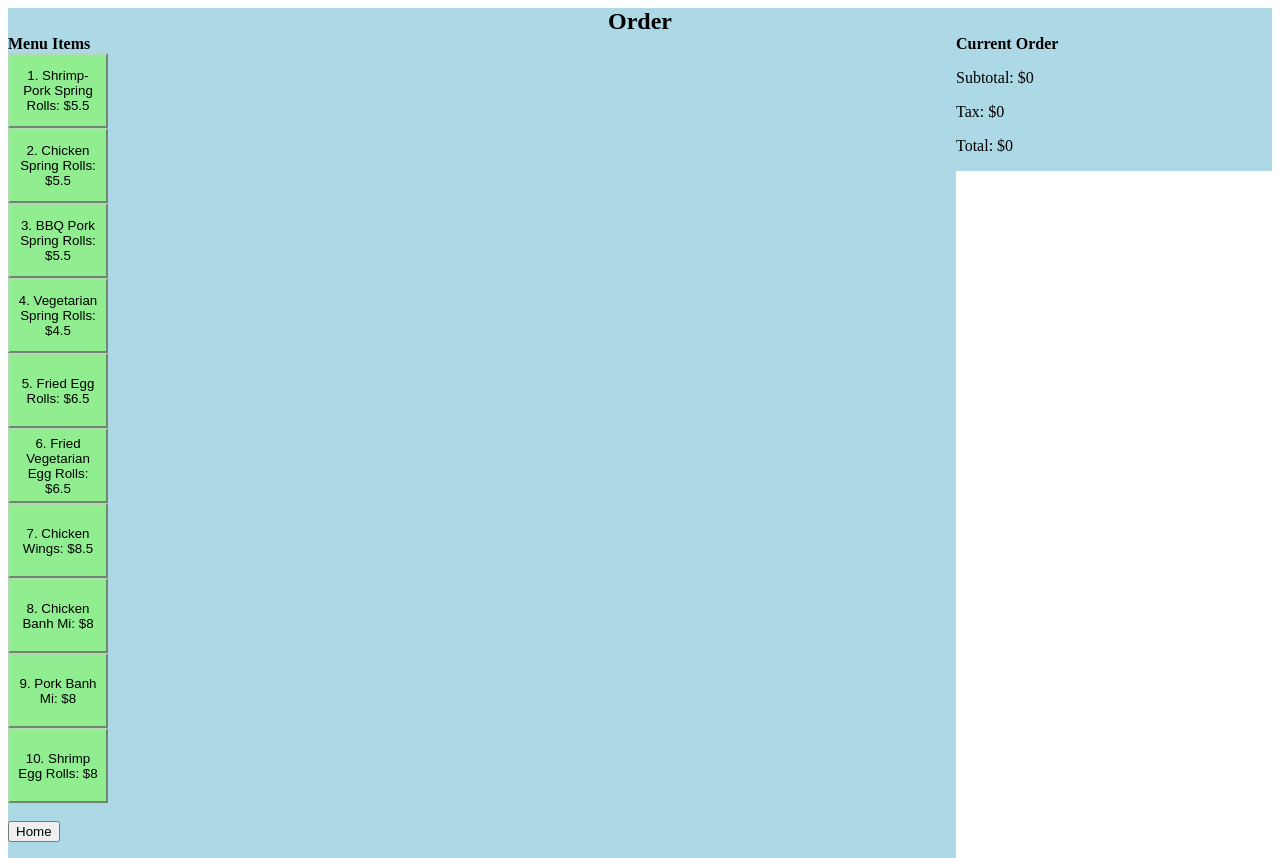
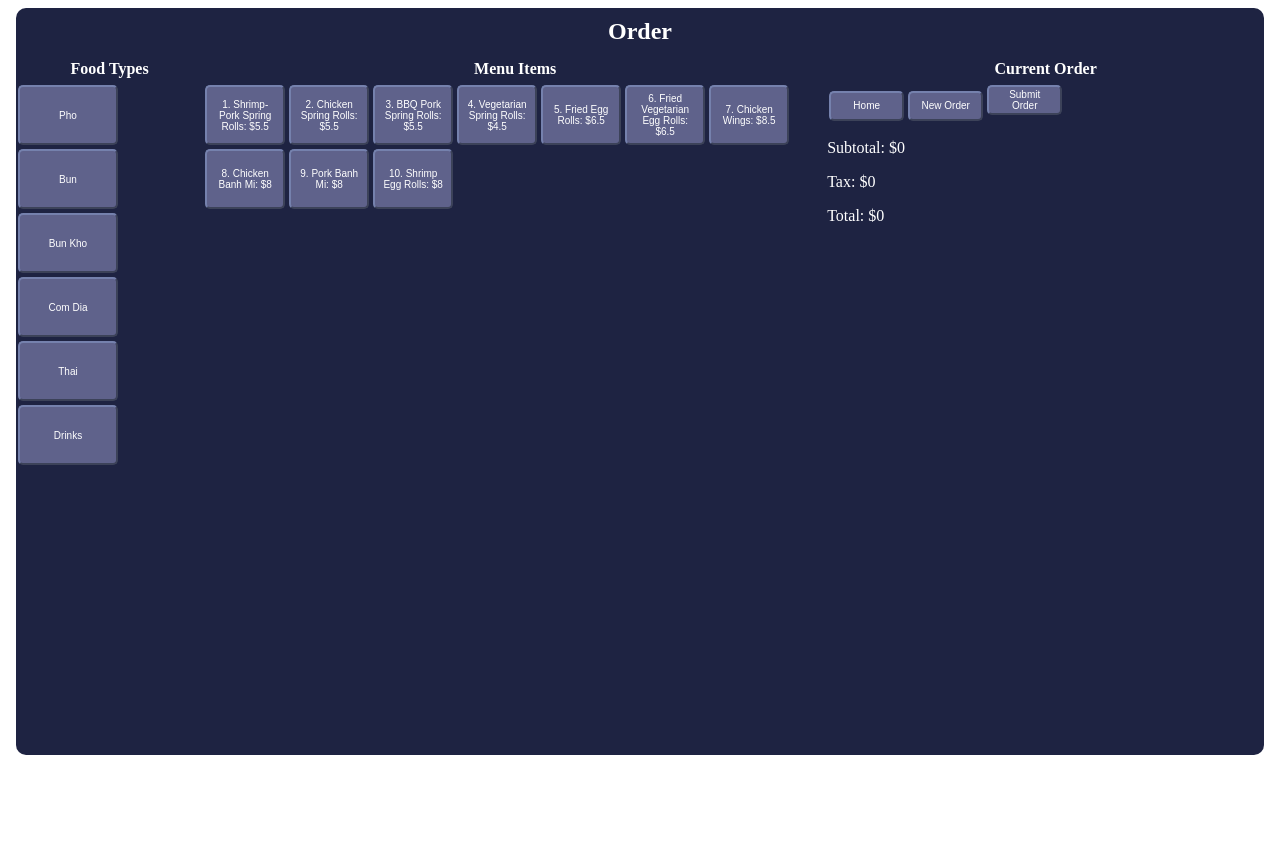
Before and after one commit to nathaniel-nguyen/pos, an Angular app in the folder system/: page /order in a window 1280 px wide. After the commit the page ends 800 px from the top, so only its background shows below. Built offline with nearby package versions, Linux system fonts and the light colour scheme.

Commit message:
Worked on CSS styling to make the app look more appealing.

```diff
--- a/system/src/app/order.service.ts
+++ b/system/src/app/order.service.ts
@@ -1,9 +1,12 @@
+import { isNgTemplate } from '@angular/compiler';
 import { Injectable } from '@angular/core';
 
 @Injectable({
   providedIn: 'root'
 })
 export class OrderService {
+  constructor() {}
+
   menuItems = [
     { id: 1, name: "Shrimp-Pork Spring Rolls", price: 5.50 },
     { id: 2, name: "Chicken Spring Rolls", price: 5.50 },
@@ -17,17 +20,21 @@ export class OrderService {
     { id: 10, name: "Shrimp Egg Rolls", price: 8.00 },
   ];
 
-  order: { items: MenuItem[], transaction: number, total: number, tax: number, subtotal: number } = { items: [], transaction: 1, total: 0, tax: 0, subtotal: 0 };
-  quantityMap = new Map<number, any>();
+  getMenuItems() {
+    return this.menuItems;
+  }
 
-  constructor() { }
+  order: { items: Map<MenuItem, any>, transaction: number, subtotal: number,  tax: number, total: number } = { items: new Map<MenuItem, any>(), transaction: 1, subtotal: 0, tax: 0, total: 0 };
 
-  getQuantityMap() {
-    return this.quantityMap;
-  }
+  items = Array.from(this.order.items.keys());
+  amounts = Array.from(this.order.items.values());
 
   getSubtotal(): number {
     return this.order.subtotal;
+  }
+
+  getTax(): number {
+    return (Math.round(this.order.subtotal * 0.07 * 100) / 100);
   }
 
   getTotal(subtotal: number, tax: number): number {
@@ -35,30 +42,37 @@ export class OrderService {
     return total;
   }
 
-  getTax(): number {
-    return (Math.round(this.order.subtotal * 0.07 * 100) / 100);
+  getMenuItemID(menuItem: MenuItem): number {
+    return menuItem.id;
   }
 
-  getMenuItems() {
-    return this.menuItems;
+  sort(): void {
+    let tempItem = undefined;
+    let tempAmount = undefined;
+    for (let i = 0; i < this.items.length; i++) {
+      if (this.getMenuItemID(this.items[i]) > this.getMenuItemID(this.items[i + 1])) {
+        tempItem = this.items[i];
+        this.items[i] = this.items[i + 1];
+        this.items[i + 1] = tempItem;
+        tempAmount = this.amounts[i];
+        this.amounts[i] = this.amounts[i + 1];
+        this.amounts[i + 1] = tempAmount;
+      }
+    }
   }
 
-  getOrder() {
-    this.order.items.sort((a, b) => {
-      if (a.id > b.id) {
-        return 1;
-      }
-      if (a.id < b.id) {
-        return -1;
-      }
-      return 0;
-    });
-    return this.order;
+  getItems() {
+    return this.items;
+  }
+
+  getAmounts() {
+    return this.amounts;
   }
 
   newOrder(): void {
-    this.order = { items: [], transaction: this.order.transaction + 1, total: 0, tax: 0, subtotal: 0 };
-    this.quantityMap.clear;
+    this.order = { items: new Map<MenuItem, any>(), transaction: this.order.transaction + 1, subtotal: 0, tax: 0, total: 0 };
+    this.items = [];
+    this.amounts = [];
   }
 
   getItem(id: number): MenuItem {
@@ -66,24 +80,30 @@ export class OrderService {
   }
 
   addItemToOrder(id: number): void {
-    if (!this.quantityMap.has(id)) {
-      this.order.items.push(this.getItem(id));
-      this.quantityMap.set(id, 1);
-      this.getOrder().subtotal += this.getItem(id).price;
+    if (!this.order.items.has(this.getItem(id))) {
+      this.order.items.set(this.getItem(id), 1);
+      this.order.subtotal += this.getItem(id).price;
+      this.items = Array.from(this.order.items.keys());
+      this.amounts = Array.from(this.order.items.values());
     } else {
-      this.quantityMap.set(id, this.quantityMap.get(id) + 1);
-      this.getOrder().subtotal += this.getItem(id).price;
+      this.order.items.set(this.getItem(id), this.order.items.get(this.getItem(id)) + 1);
+      this.order.subtotal += this.getItem(id).price;
+      this.items = Array.from(this.order.items.keys());
+      this.amounts = Array.from(this.order.items.values());
     }
   }
 
   removeItemFromOrder(id: number): void {
-    if (this.quantityMap.get(id) === 1) {
-      this.order.items.splice(this.order.items.lastIndexOf(this.getItem(id)), 1);
-      this.quantityMap.delete(id);
-      this.getOrder().subtotal -= this.getItem(id).price;
-    } else if (this.quantityMap.get(id) > 1) {
-      this.quantityMap.set(id, this.quantityMap.get(id) - 1);
-      this.getOrder().subtotal -= this.getItem(id).price;
+    if (this.order.items.get(this.getItem(id)) === 1) {
+      this.order.items.delete(this.getItem(id));
+      this.order.subtotal -= this.getItem(id).price;
+      this.items = Array.from(this.order.items.keys());
+      this.amounts = Array.from(this.order.items.values());
+    } else if (this.order.items.get(this.getItem(id)) > 1) {
+      this.order.items.set(this.getItem(id), this.order.items.get(this.getItem(id)) - 1);
+      this.order.subtotal -= this.getItem(id).price;
+      this.items = Array.from(this.order.items.keys());
+      this.amounts = Array.from(this.order.items.values());
     }
   }
 }
--- a/system/src/app/order/order.component.css
+++ b/system/src/app/order/order.component.css
@@ -1,48 +1,112 @@
 .title {
     text-align: center;
-    background-color: lightblue;
-    border-color: lightskyblue;
     margin: 0;
+    padding: 10px;
+    border-top-left-radius: 10px;
+    border-top-right-radius: 10px;
+    background-color: rgb(30, 35, 66);
+    color: white;
+}
+
+.foodTypes {
+    margin: 0;
+    padding: 5px;
+    background-color: rgb(30, 35, 66);
+    text-align: center;
+    color: white;
 }
 
 .menuItems {
-    background-color: lightblue;
-    border-color: lightskyblue;
     margin: 0;
+    padding: 5px;
+    background-color: rgb(30, 35, 66);
+    text-align: center;
+    color: white;
 }
 
 .currentOrder {
-    background-color: lightblue;
-    border-color: lightskyblue;
-    margin:0
+    padding: 5px;
+    margin: 0;
+    text-align: center;
+    background-color: rgb(30, 35, 66);
+    color: white;
 }
 
-.column1 {
+.column1{
     float: left;
-    width: 75%;
-    background-color: lightblue;
-  }
+    width: 15%;
+    height: 700px;
+    background-color: rgb(30, 35, 66);
+    border-bottom-left-radius: 10px;
+}
 
 .column2 {
-    background-color: lightblue;
-    float: left;
-    width: 25%;
-    height: 100%;
+    margin: 0;
+    display: inline-block;
+    width: 50%;
+    height: 700px;
+    background-color: rgb(30, 35, 66);
+}
+
+.column3 {
+    float: right;
+    margin: 0;
+    width: 35%;
+    height: 700px;
+    background-color: rgb(30, 35, 66);
+    border-bottom-right-radius: 10px;
 }
 
 .increaseQuantity {
-    background-color: lightgreen;
-    border: 3;
-    border-color: rgb(179, 219, 179);
-    width: 100px;
-    height: 75px;
+    display: inline-block;
+    margin:2px;
+    background-color: rgb(95, 98, 139);
+    border: 10;
+    border-radius: 5px;
+    border-color: rgb(117, 129, 173);
+    font-size: x-small;
+    width: 80px;
+    height: 60px;
+    color: white;
+    float: left;
 }
 
 .decreaseQuantity {
-    background-color: lightcoral;
+    text-align: left;
+    background-color: rgb(95, 98, 139);
     border: 3;
-    border-color: rgb(246, 167, 167);
+    border-color: rgb(117, 129, 173);
+    color: white;
+    width: 100%;
 }
 
+.type {
+    margin:2px;
+    background-color: rgb(95, 98, 139);
+    border: 10;
+    border-radius: 5px;
+    border-color: rgb(117, 129, 173);
+    font-size: x-small;
+    width: 100px;
+    height: 60px;
+    color: white;
+}
+
+
 .tt {
+    text-align: left;
+    color: white;
+    width: 100%;
 }
+
+.buttons {
+    margin: 2px;
+    background-color: rgb(95, 98, 139);
+    border: 10;
+    border-radius: 5px;
+    border-color: rgb(117, 129, 173);
+    font-size: x-small;
+    width: 75px;
+    height: 30px;
+    color: white;
+}
--- a/system/src/app/order/order.component.html
+++ b/system/src/app/order/order.component.html
@@ -1,27 +1,32 @@
+<body>
+
 <h2 class="title">Order</h2>
 
 <div class="row">
-    <div class="column1">
+    <div class="column2">
         <h4 class="menuItems">Menu Items</h4>
         <div *ngFor="let item of menuItems">
             <button class="increaseQuantity" (click)="increaseQuantity(item.id)">{{item.id}}. {{item.name}}: ${{item.price}}</button>
         </div>
-        <br>
-        <a routerLink=""><button>Home</button></a>
-        <p></p>
     </div>
-    <div class="column2">
+    <div class="column3">
         <h4 class="currentOrder">Current Order</h4>
+        <a routerLink=""><button class="buttons">Home</button></a><button (click)="newOrder()" class="buttons">New Order</button><button class="buttons">Submit Order</button>
         <div class="tt">
             <p>Subtotal: ${{subtotal}}</p>
             <p>Tax: ${{tax}}</p>
             <p>Total: ${{total}}</p>
         </div>
-        <div *ngFor="let item of order.items">
-            <button class="decreaseQuantity" (click)="decreaseQuantity(item.id)">{{item.id}}. {{item.name}}: ${{item.price}}</button>
+        <div *ngFor="let item of items; let i = index">
+            <button class="decreaseQuantity" (click)="decreaseQuantity(getMenuItemID(item))">{{getMenuItemID(item)}}. {{getMenuItemName(item)}}: ${{getMenuItemPrice(item)}} x {{amounts[i]}}</button>
         </div>
-        <div *ngFor="let values of quantityMapArrayValues">
-            x <strong>{{values}}</strong>
+     </div>
+    <div class="column1">
+        <h4 class="foodTypes">Food Types</h4>
+        <div *ngFor="let type of foodTypes">
+            <button class="type">{{type.name}}</button>
         </div>
      </div>
 </div>
+
+</body>
--- a/system/src/app/order/order.component.ts
+++ b/system/src/app/order/order.component.ts
@@ -1,5 +1,6 @@
 import { Component } from '@angular/core';
 import { OrderService } from '../order.service';
+import { MenuItem } from '../order.service';
 
 @Component({
   selector: 'app-order',
@@ -8,13 +9,32 @@ import { OrderService } from '../order.service';
 })
 export class OrderComponent {
   menuItems = this.orderService.getMenuItems();
-  order = this.orderService.getOrder();
+  items = this.orderService.getItems();
+  amounts = this.orderService.getAmounts();
   tax = this.orderService.getTax();
   subtotal = this.orderService.getSubtotal();
   total = this.orderService.getTotal(this.subtotal, this.tax);
-  quantityMap = this.orderService.getQuantityMap();
-  quantityMapArrayValues = Array.from(this.quantityMap.values());
-  // quantityMapArrayKeys = Array.from(this.quantityMap.keys());
+
+  foodTypes = [
+    { name: "Pho" },
+    { name: "Bun" },
+    { name: "Bun Kho" },
+    { name: "Com Dia" },
+    { name: "Thai" },
+    { name: "Drinks" },
+  ];
+
+  getMenuItemID(menuItem: MenuItem): number {
+    return menuItem.id;
+  }
+
+  getMenuItemName(menuItem: MenuItem): string {
+    return menuItem.name;
+  }
+
+  getMenuItemPrice(menuItem: MenuItem): number {
+    return menuItem.price;
+  }
 
   constructor(
     private orderService: OrderService,
@@ -25,9 +45,8 @@ export class OrderComponent {
     this.tax = this.orderService.getTax();
     this.subtotal = this.orderService.getSubtotal();
     this.total = this.orderService.getTotal(this.subtotal, this.tax);
-    this.quantityMapArrayValues = Array.from(this.quantityMap.values());
-    // this.quantityMapArrayKeys = Array.from(this.quantityMap.keys());
-
+    this.items = this.orderService.getItems();
+    this.amounts = this.orderService.getAmounts();
   }
 
   decreaseQuantity(id: number): void {
@@ -35,7 +54,16 @@ export class OrderComponent {
     this.tax = this.orderService.getTax();
     this.subtotal = this.orderService.getSubtotal();
     this.total = this.orderService.getTotal(this.subtotal, this.tax);
-    this.quantityMapArrayValues = Array.from(this.quantityMap.values());
-    // this.quantityMapArrayKeys = Array.from(this.quantityMap.keys());
+    this.items = this.orderService.getItems();
+    this.amounts = this.orderService.getAmounts();
+  }
+
+  newOrder(): void {
+    this.orderService.newOrder();
+    this.tax = this.orderService.getTax();
+    this.subtotal = this.orderService.getSubtotal();
+    this.total = this.orderService.getTotal(this.subtotal, this.tax);
+    this.items = this.orderService.getItems();
+    this.amounts = this.orderService.getAmounts();
   }
 }
```
